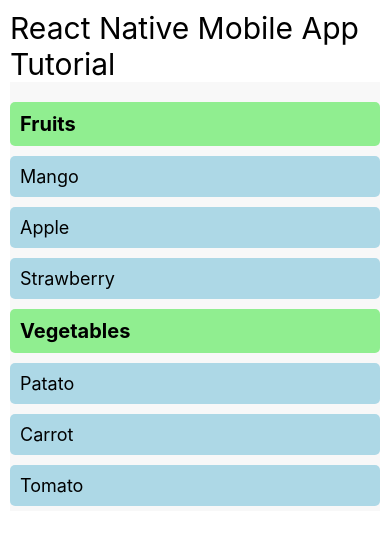
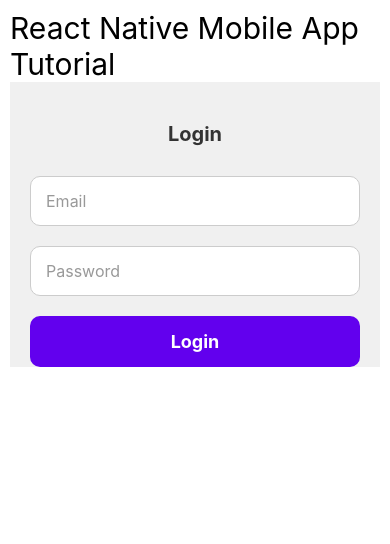
Before and after one commit to alauddin-bd/react-native-app, a React Native app: screen / in a window 390 px wide. Shown: the top 544 px of the page. Built offline with nearby package versions, Linux system fonts and the light colour scheme.

Commit message:
Create Login Form UI

```diff
--- a/App.jsx
+++ b/App.jsx
@@ -1,7 +1,8 @@
 import { View,  Text, Button } from 'react-native';
 import React from 'react';
-import SectionListScreen from './src/components/SectionListScreen';
+import LoginForm from './src/components/LoginForm';
 
+// import SectionListScreen from './src/components/SectionListScreen';
 // import FlatListScreen from './src/components/FlatListScreen';
 // import InputText from './src/components/InputText';
 // import Styling from './src/components/Styling';
@@ -23,7 +24,8 @@ const App = () => {
       {/* <InputText /> */}
       {/* <Styling /> */}
       {/* <FlatListScreen /> */}
-      <SectionListScreen />
+      {/* <SectionListScreen /> */}
+      <LoginForm />
     </View>
   )
 }
--- /dev/null
+++ b/src/components/LoginForm.jsx
@@ -0,0 +1,79 @@
+import { View, Text, TextInput, TouchableOpacity, StyleSheet } from 'react-native'
+import React, { useState } from 'react'
+
+const LoginForm = () => {
+  const [email, setEmail] = useState('');
+  const [password, setPassword] = useState('');
+  const handleLogin = () => {
+    console.log('Email: ', email);
+    console.log('Password: ', password);
+    setEmail('');
+    setPassword('');
+  }
+
+  return (
+    <View style={styles.container}>
+      <Text style={styles.heading}>Login</Text>
+      <TextInput
+          style={styles.input}
+          placeholder='Email'
+          value={email}
+          onChangeText={setEmail}
+          keyboardType='email-address'
+          autoCapitalize='none'
+          placeholderTextColor='#999'
+        />
+        <TextInput
+          style={styles.input}
+          placeholder='Password'
+          value={password}
+          onChangeText={setPassword}
+          placeholderTextColor='#999'
+          secureTextEntry
+        />
+        <TouchableOpacity style={styles.button} onPress={handleLogin}>
+          <Text style={styles.buttonText}>Login</Text>
+        </TouchableOpacity>
+    </View>
+  )
+}
+
+const styles = StyleSheet.create({
+  container: {
+    justifyContent: 'center',
+    paddingHorizontal: 20,
+    paddingTop: 40,
+    backgroundColor: '#f0f0f0'
+  },
+  heading: {
+    fontSize: 20,
+    fontWeight: 'bold',
+    marginBottom: 30,
+    textAlign: 'center',
+    color: '#333'
+  },
+  input: {
+    height: 50,
+    borderColor: '#ccc',
+    borderWidth: 1,
+    marginBottom: 20,
+    paddingHorizontal: 15,
+    borderRadius: 10,
+    backgroundColor: '#fff',
+    fontSize: 16,
+    color: '#333'
+  },
+  button: {
+    backgroundColor: '#6200EE',
+    paddingVertical: 15,
+    borderRadius: 10,
+    alignItems: 'center'
+  },
+  buttonText: {
+    color: '#fff',
+    fontSize: 18,
+    fontWeight: 'bold'
+  }
+})
+
+export default LoginForm
```
